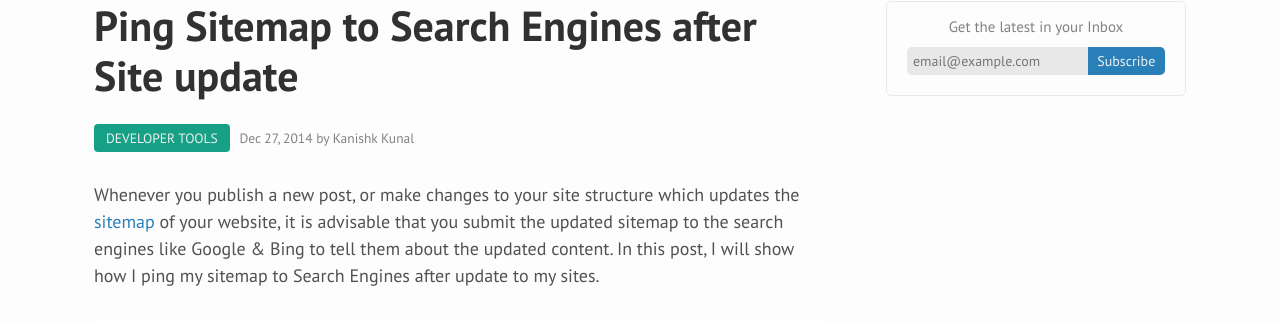
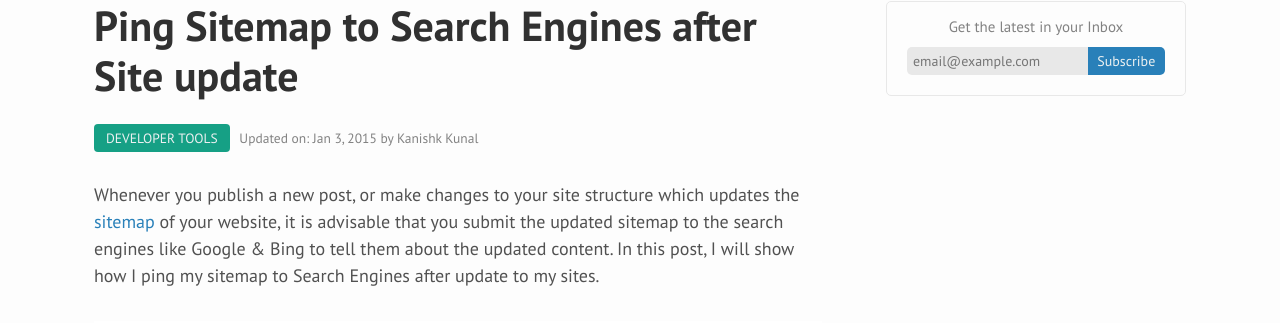
Before and after one commit to jastew/codingtips.kanishkkunal.in, a Jekyll site: the page built from _posts/2014-12-27-ping-sitemap.md, in a window 1280 px wide and 900 px high. Shown: the part 146-469 px from the top of the window. Built offline with Jekyll 4.4.1, drawn with Linux system fonts in a browser that asks for light colours; comment, search, counter and statistics services are not loaded.

Commit message:
Adding post modified date

```diff
--- a/_posts/2014-12-27-ping-sitemap.md
+++ b/_posts/2014-12-27-ping-sitemap.md
@@ -3,6 +3,7 @@ layout: post
 title: Ping Sitemap to Search Engines after Site update
 categories: developer-tools
 tags: jekyll
+modified: 2015-01-03 16:52
 featured: /images/submit-sitemap-search-engines.jpg
 ---
 
```
